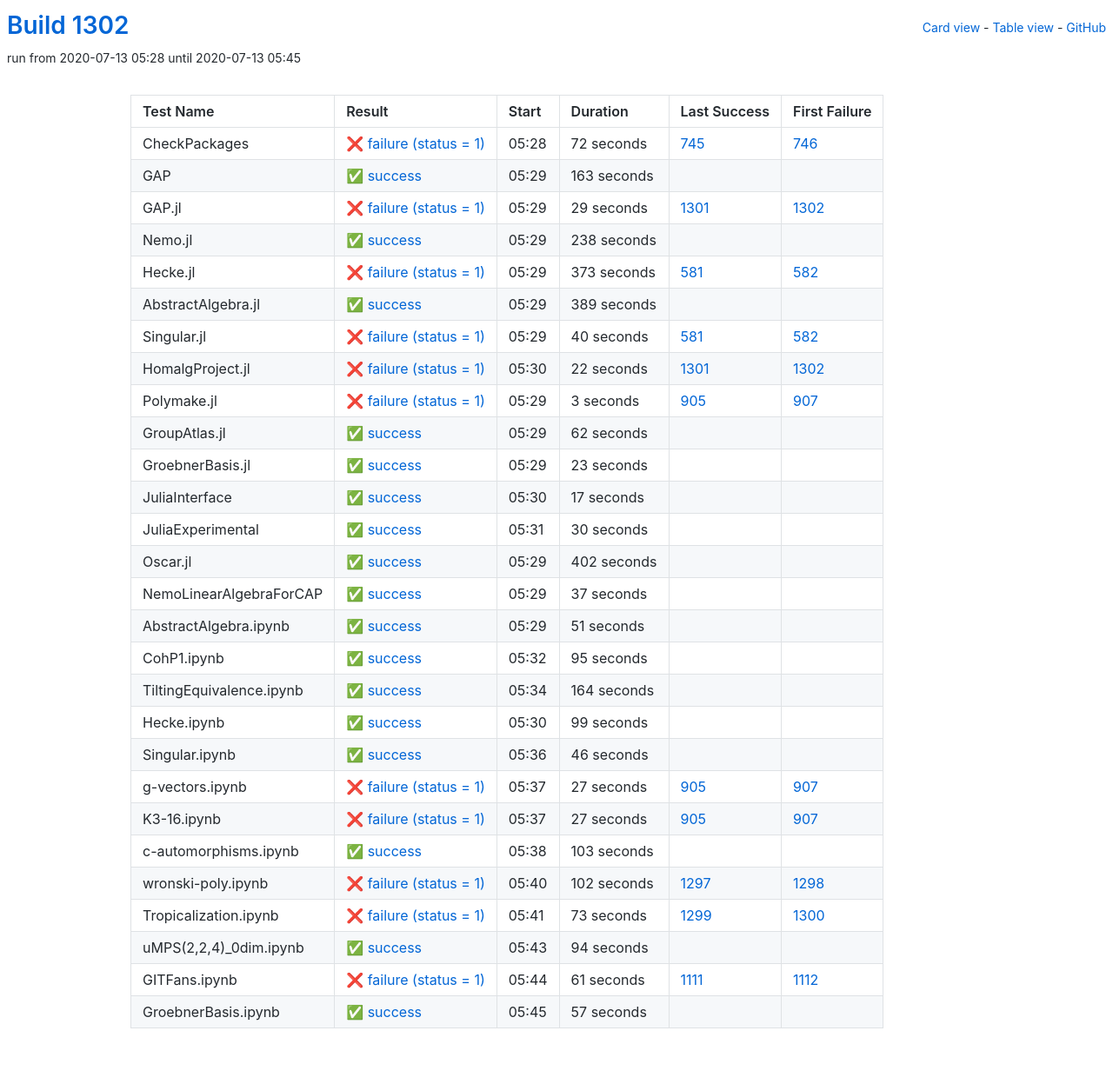
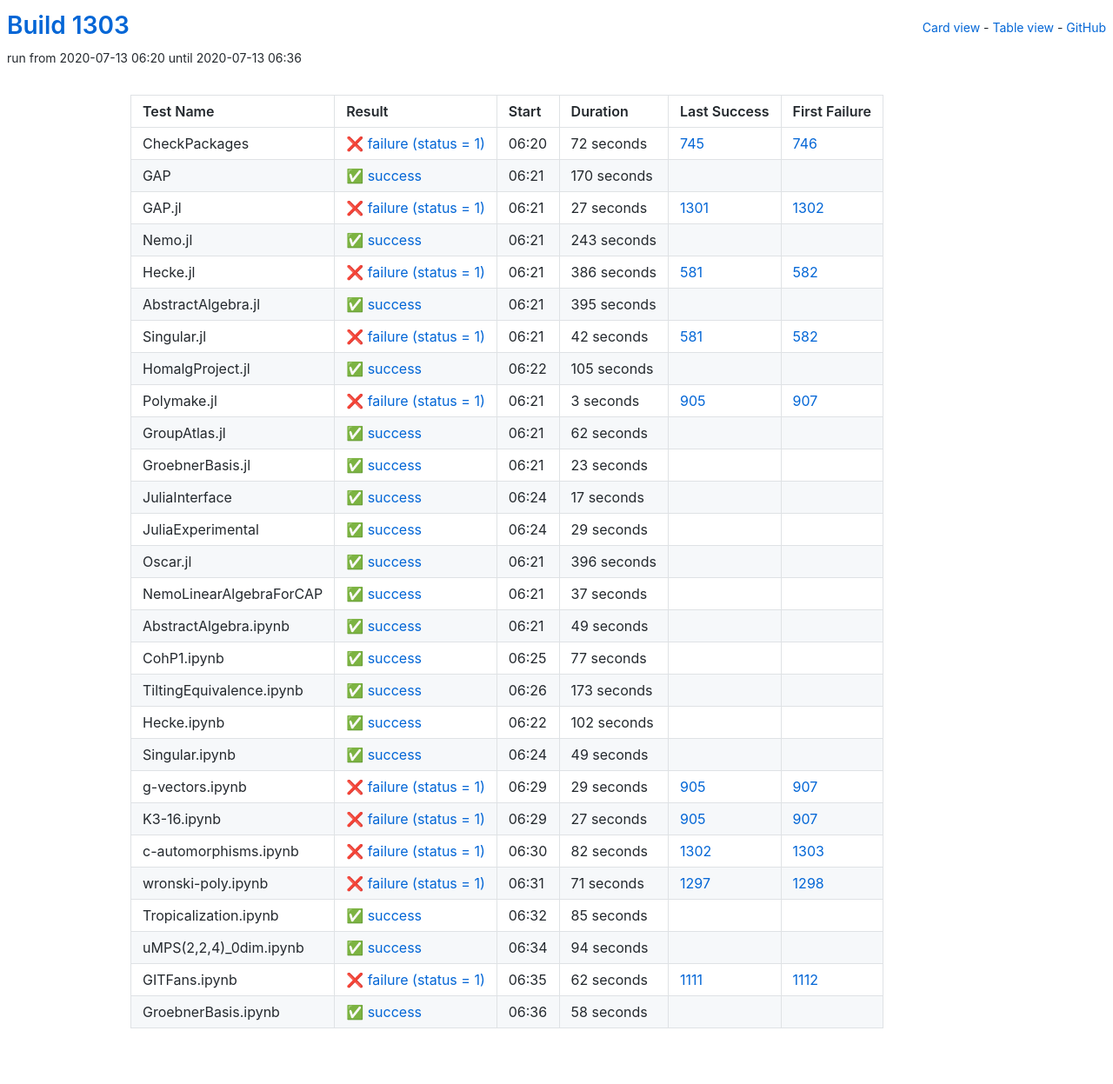
Before and after one commit to oscar-system/oscar-ci-status-1.4, a Jekyll site: the page built from table.html, in a window 1280 px wide. Shown: the whole page at 87% size. Built offline with Jekyll 4.4.1, drawn with Linux system fonts in a browser that asks for light colours.

Commit message:
Build #1303

```diff
--- a/_data/ci.yml
+++ b/_data/ci.yml
@@ -1,6 +1,6 @@
 ---
-build: 1302
-build_url: https://oscarci.mathematik.uni-kl.de/job/oscar-julia-1.4/1302/
+build: 1303
+build_url: https://oscarci.mathematik.uni-kl.de/job/oscar-julia-1.4/1303/
 job: oscar-julia-1.4
 organization: oscar-system
 repo: oscar-ci-status-1.4
@@ -8,8 +8,8 @@ repourl: https://github.com/oscar-system/oscar-ci-status-1.4
 tests:
 - name: CheckPackages
   id: checkpackages
-  log: https://oscarci.mathematik.uni-kl.de/job/oscar-julia-1.4/1302/artifact/logs/build-1302/CheckPackages.log
-  start: 2020-07-13 05:28
+  log: https://oscarci.mathematik.uni-kl.de/job/oscar-julia-1.4/1303/artifact/logs/build-1303/CheckPackages.log
+  start: 2020-07-13 06:20
   success: false
   exitcode: 1
   status: failure
@@ -20,92 +20,92 @@ tests:
   first_failure_url: https://oscarci.mathematik.uni-kl.de/job/oscar-julia-1.4/746/
 - name: GAP
   id: gap
-  log: https://oscarci.mathematik.uni-kl.de/job/oscar-julia-1.4/1302/artifact/logs/build-1302/GAP.log
-  start: 2020-07-13 05:29
+  log: https://oscarci.mathematik.uni-kl.de/job/oscar-julia-1.4/1303/artifact/logs/build-1303/GAP.log
+  start: 2020-07-13 06:21
   success: true
   exitcode: 0
   status: success
-  duration: 163
+  duration: 170
   last_success: false
   last_success_url:
   first_failure: false
   first_failure_url:
 - name: GAP.jl
   id: gap-jl
-  log: https://oscarci.mathematik.uni-kl.de/job/oscar-julia-1.4/1302/artifact/logs/build-1302/GAP.jl.log
-  start: 2020-07-13 05:29
+  log: https://oscarci.mathematik.uni-kl.de/job/oscar-julia-1.4/1303/artifact/logs/build-1303/GAP.jl.log
+  start: 2020-07-13 06:21
   success: false
   exitcode: 1
   status: failure
-  duration: 29
+  duration: 27
   last_success: 1301
   last_success_url: https://oscarci.mathematik.uni-kl.de/job/oscar-julia-1.4/1301/
   first_failure: 1302
   first_failure_url: https://oscarci.mathematik.uni-kl.de/job/oscar-julia-1.4/1302/
 - name: Nemo.jl
   id: nemo-jl
-  log: https://oscarci.mathematik.uni-kl.de/job/oscar-julia-1.4/1302/artifact/logs/build-1302/Nemo.jl.log
-  start: 2020-07-13 05:29
+  log: https://oscarci.mathematik.uni-kl.de/job/oscar-julia-1.4/1303/artifact/logs/build-1303/Nemo.jl.log
+  start: 2020-07-13 06:21
   success: true
   exitcode: 0
   status: success
-  duration: 238
+  duration: 243
   last_success: false
   last_success_url:
   first_failure: false
   first_failure_url:
 - name: Hecke.jl
   id: hecke-jl
-  log: https://oscarci.mathematik.uni-kl.de/job/oscar-julia-1.4/1302/artifact/logs/build-1302/Hecke.jl.log
-  start: 2020-07-13 05:29
+  log: https://oscarci.mathematik.uni-kl.de/job/oscar-julia-1.4/1303/artifact/logs/build-1303/Hecke.jl.log
+  start: 2020-07-13 06:21
   success: false
   exitcode: 1
   status: failure
-  duration: 373
+  duration: 386
   last_success: 581
   last_success_url: https://oscarci.mathematik.uni-kl.de/job/oscar-julia-1.4/581/
   first_failure: 582
   first_failure_url: https://oscarci.mathematik.uni-kl.de/job/oscar-julia-1.4/582/
 - name: AbstractAlgebra.jl
   id: abstractalgebra-jl
-  log: https://oscarci.mathematik.uni-kl.de/job/oscar-julia-1.4/1302/artifact/logs/build-1302/AbstractAlgebra.jl.log
-  start: 2020-07-13 05:29
+  log: https://oscarci.mathematik.uni-kl.de/job/oscar-julia-1.4/1303/artifact/logs/build-1303/AbstractAlgebra.jl.log
+  start: 2020-07-13 06:21
   success: true
   exitcode: 0
   status: success
-  duration: 389
+  duration: 395
   last_success: false
   last_success_url:
   first_failure: false
   first_failure_url:
 - name: Singular.jl
   id: singular-jl
-  log: https://oscarci.mathematik.uni-kl.de/job/oscar-julia-1.4/1302/artifact/logs/build-1302/Singular.jl.log
-  start: 2020-07-13 05:29
+  log: https://oscarci.mathematik.uni-kl.de/job/oscar-julia-1.4/1303/artifact/logs/build-1303/Singular.jl.log
+  start: 2020-07-13 06:21
   success: false
   exitcode: 1
   status: failure
-  duration: 40
+  duration: 42
   last_success: 581
   last_success_url: https://oscarci.mathematik.uni-kl.de/job/oscar-julia-1.4/581/
   first_failure: 582
   first_failure_url: https://oscarci.mathematik.uni-kl.de/job/oscar-julia-1.4/582/
 - name: HomalgProject.jl
   id: homalgproject-jl
-  log: https://oscarci.mathematik.uni-kl.de/job/oscar-julia-1.4/1302/artifact/logs/build-1302/HomalgProject.jl.log
-  start: 2020-07-13 05:30
-  success: false
-  exitcode: 1
-  status: failure
-  duration: 22
-  last_success: 1301
-  last_success_url: https://oscarci.mathematik.uni-kl.de/job/oscar-julia-1.4/1301/
-  first_failure: 1302
-  first_failure_url: https://oscarci.mathematik.uni-kl.de/job/oscar-julia-1.4/1302/
+  log: https://oscarci.mathematik.uni-kl.de/job/oscar-julia-1.4/1303/artifact/logs/build-1303/HomalgProject.jl.log
+  start: 2020-07-13 06:22
+  success: true
+  exitcode: 0
+  status: success
+  duration: 105
+  last_success: false
+  last_success_url:
+  first_failure: false
+  first_failure_url:
 - name: Polymake.jl
   id: polymake-jl
-  log: https://oscarci.mathematik.uni-kl.de/job/oscar-julia-1.4/1302/artifact/logs/build-1302/Polymake.jl.log
-  start: 2020-07-13 05:29
+  log: https://oscarci.mathematik.uni-kl.de/job/oscar-julia-1.4/1303/artifact/logs/build-1303/Polymake.jl.log
+  start: 2020-07-13 06:21
   success: false
   exitcode: 1
   status: failure
@@ -116,8 +116,8 @@ tests:
   first_failure_url: https://oscarci.mathematik.uni-kl.de/job/oscar-julia-1.4/907/
 - name: GroupAtlas.jl
   id: groupatlas-jl
-  log: https://oscarci.mathematik.uni-kl.de/job/oscar-julia-1.4/1302/artifact/logs/build-1302/GroupAtlas.jl.log
-  start: 2020-07-13 05:29
+  log: https://oscarci.mathematik.uni-kl.de/job/oscar-julia-1.4/1303/artifact/logs/build-1303/GroupAtlas.jl.log
+  start: 2020-07-13 06:21
   success: true
   exitcode: 0
   status: success
@@ -128,8 +128,8 @@ tests:
   first_failure_url:
 - name: GroebnerBasis.jl
   id: groebnerbasis-jl
-  log: https://oscarci.mathematik.uni-kl.de/job/oscar-julia-1.4/1302/artifact/logs/build-1302/GroebnerBasis.jl.log
-  start: 2020-07-13 05:29
+  log: https://oscarci.mathematik.uni-kl.de/job/oscar-julia-1.4/1303/artifact/logs/build-1303/GroebnerBasis.jl.log
+  start: 2020-07-13 06:21
   success: true
   exitcode: 0
   status: success
@@ -140,8 +140,8 @@ tests:
   first_failure_url:
 - name: JuliaInterface
   id: juliainterface
-  log: https://oscarci.mathematik.uni-kl.de/job/oscar-julia-1.4/1302/artifact/logs/build-1302/JuliaInterface.log
-  start: 2020-07-13 05:30
+  log: https://oscarci.mathematik.uni-kl.de/job/oscar-julia-1.4/1303/artifact/logs/build-1303/JuliaInterface.log
+  start: 2020-07-13 06:24
   success: true
   exitcode: 0
   status: success
@@ -152,32 +152,32 @@ tests:
   first_failure_url:
 - name: JuliaExperimental
   id: juliaexperimental
-  log: https://oscarci.mathematik.uni-kl.de/job/oscar-julia-1.4/1302/artifact/logs/build-1302/JuliaExperimental.log
-  start: 2020-07-13 05:31
+  log: https://oscarci.mathematik.uni-kl.de/job/oscar-julia-1.4/1303/artifact/logs/build-1303/JuliaExperimental.log
+  start: 2020-07-13 06:24
   success: true
   exitcode: 0
   status: success
-  duration: 30
+  duration: 29
   last_success: false
   last_success_url:
   first_failure: false
   first_failure_url:
 - name: Oscar.jl
   id: oscar-jl
-  log: https://oscarci.mathematik.uni-kl.de/job/oscar-julia-1.4/1302/artifact/logs/build-1302/Oscar.jl.log
-  start: 2020-07-13 05:29
+  log: https://oscarci.mathematik.uni-kl.de/job/oscar-julia-1.4/1303/artifact/logs/build-1303/Oscar.jl.log
+  start: 2020-07-13 06:21
   success: true
   exitcode: 0
   status: success
-  duration: 402
+  duration: 396
   last_success: false
   last_success_url:
   first_failure: false
   first_failure_url:
 - name: NemoLinearAlgebraForCAP
   id: nemolinearalgebraforcap
-  log: https://oscarci.mathematik.uni-kl.de/job/oscar-julia-1.4/1302/artifact/logs/build-1302/NemoLinearAlgebraForCAP.log
-  start: 2020-07-13 05:29
+  log: https://oscarci.mathematik.uni-kl.de/job/oscar-julia-1.4/1303/artifact/logs/build-1303/NemoLinearAlgebraForCAP.log
+  start: 2020-07-13 06:21
   success: true
   exitcode: 0
   status: success
@@ -188,80 +188,80 @@ tests:
   first_failure_url:
 - name: AbstractAlgebra.ipynb
   id: abstractalgebra-ipynb
-  log: https://oscarci.mathematik.uni-kl.de/job/oscar-julia-1.4/1302/artifact/logs/build-1302/AbstractAlgebra.ipynb.log
-  start: 2020-07-13 05:29
+  log: https://oscarci.mathematik.uni-kl.de/job/oscar-julia-1.4/1303/artifact/logs/build-1303/AbstractAlgebra.ipynb.log
+  start: 2020-07-13 06:21
   success: true
   exitcode: 0
   status: success
-  duration: 51
+  duration: 49
   last_success: false
   last_success_url:
   first_failure: false
   first_failure_url:
 - name: CohP1.ipynb
   id: cohp1-ipynb
-  log: https://oscarci.mathematik.uni-kl.de/job/oscar-julia-1.4/1302/artifact/logs/build-1302/CohP1.ipynb.log
-  start: 2020-07-13 05:32
+  log: https://oscarci.mathematik.uni-kl.de/job/oscar-julia-1.4/1303/artifact/logs/build-1303/CohP1.ipynb.log
+  start: 2020-07-13 06:25
   success: true
   exitcode: 0
   status: success
-  duration: 95
+  duration: 77
   last_success: false
   last_success_url:
   first_failure: false
   first_failure_url:
 - name: TiltingEquivalence.ipynb
   id: tiltingequivalence-ipynb
-  log: https://oscarci.mathematik.uni-kl.de/job/oscar-julia-1.4/1302/artifact/logs/build-1302/TiltingEquivalence.ipynb.log
-  start: 2020-07-13 05:34
+  log: https://oscarci.mathematik.uni-kl.de/job/oscar-julia-1.4/1303/artifact/logs/build-1303/TiltingEquivalence.ipynb.log
+  start: 2020-07-13 06:26
   success: true
   exitcode: 0
   status: success
-  duration: 164
+  duration: 173
   last_success: false
   last_success_url:
   first_failure: false
   first_failure_url:
 - name: Hecke.ipynb
   id: hecke-ipynb
-  log: https://oscarci.mathematik.uni-kl.de/job/oscar-julia-1.4/1302/artifact/logs/build-1302/Hecke.ipynb.log
-  start: 2020-07-13 05:30
+  log: https://oscarci.mathematik.uni-kl.de/job/oscar-julia-1.4/1303/artifact/logs/build-1303/Hecke.ipynb.log
+  start: 2020-07-13 06:22
   success: true
   exitcode: 0
   status: success
-  duration: 99
+  duration: 102
   last_success: false
   last_success_url:
   first_failure: false
   first_failure_url:
 - name: Singular.ipynb
   id: singular-ipynb
-  log: https://oscarci.mathematik.uni-kl.de/job/oscar-julia-1.4/1302/artifact/logs/build-1302/Singular.ipynb.log
-  start: 2020-07-13 05:36
+  log: https://oscarci.mathematik.uni-kl.de/job/oscar-julia-1.4/1303/artifact/logs/build-1303/Singular.ipynb.log
+  start: 2020-07-13 06:24
   success: true
   exitcode: 0
   status: success
-  duration: 46
+  duration: 49
   last_success: false
   last_success_url:
   first_failure: false
   first_failure_url:
 - name: g-vectors.ipynb
   id: g-vectors-ipynb
-  log: https://oscarci.mathematik.uni-kl.de/job/oscar-julia-1.4/1302/artifact/logs/build-1302/g-vectors.ipynb.log
-  start: 2020-07-13 05:37
+  log: https://oscarci.mathematik.uni-kl.de/job/oscar-julia-1.4/1303/artifact/logs/build-1303/g-vectors.ipynb.log
+  start: 2020-07-13 06:29
   success: false
   exitcode: 1
   status: failure
-  duration: 27
+  duration: 29
   last_success: 905
   last_success_url: https://oscarci.mathematik.uni-kl.de/job/oscar-julia-1.4/905/
   first_failure: 907
   first_failure_url: https://oscarci.mathematik.uni-kl.de/job/oscar-julia-1.4/907/
 - name: K3-16.ipynb
   id: k3-16-ipynb
-  log: https://oscarci.mathematik.uni-kl.de/job/oscar-julia-1.4/1302/artifact/logs/build-1302/K3-16.ipynb.log
-  start: 2020-07-13 05:37
+  log: https://oscarci.mathematik.uni-kl.de/job/oscar-julia-1.4/1303/artifact/logs/build-1303/K3-16.ipynb.log
+  start: 2020-07-13 06:29
   success: false
   exitcode: 1
   status: failure
@@ -272,44 +272,44 @@ tests:
   first_failure_url: https://oscarci.mathematik.uni-kl.de/job/oscar-julia-1.4/907/
 - name: c-automorphisms.ipynb
   id: c-automorphisms-ipynb
-  log: https://oscarci.mathematik.uni-kl.de/job/oscar-julia-1.4/1302/artifact/logs/build-1302/c-automorphisms.ipynb.log
-  start: 2020-07-13 05:38
-  success: true
-  exitcode: 0
-  status: success
-  duration: 103
-  last_success: false
-  last_success_url:
-  first_failure: false
-  first_failure_url:
-- name: wronski-poly.ipynb
-  id: wronski-poly-ipynb
-  log: https://oscarci.mathematik.uni-kl.de/job/oscar-julia-1.4/1302/artifact/logs/build-1302/wronski-poly.ipynb.log
-  start: 2020-07-13 05:40
+  log: https://oscarci.mathematik.uni-kl.de/job/oscar-julia-1.4/1303/artifact/logs/build-1303/c-automorphisms.ipynb.log
+  start: 2020-07-13 06:30
   success: false
   exitcode: 1
   status: failure
-  duration: 102
+  duration: 82
+  last_success: 1302
+  last_success_url: https://oscarci.mathematik.uni-kl.de/job/oscar-julia-1.4/1302/
+  first_failure: 1303
+  first_failure_url: https://oscarci.mathematik.uni-kl.de/job/oscar-julia-1.4/1303/
+- name: wronski-poly.ipynb
+  id: wronski-poly-ipynb
+  log: https://oscarci.mathematik.uni-kl.de/job/oscar-julia-1.4/1303/artifact/logs/build-1303/wronski-poly.ipynb.log
+  start: 2020-07-13 06:31
+  success: false
+  exitcode: 1
+  status: failure
+  duration: 71
   last_success: 1297
   last_success_url: https://oscarci.mathematik.uni-kl.de/job/oscar-julia-1.4/1297/
   first_failure: 1298
   first_failure_url: https://oscarci.mathematik.uni-kl.de/job/oscar-julia-1.4/1298/
 - name: Tropicalization.ipynb
   id: tropicalization-ipynb
-  log: https://oscarci.mathematik.uni-kl.de/job/oscar-julia-1.4/1302/artifact/logs/build-1302/Tropicalization.ipynb.log
-  start: 2020-07-13 05:41
-  success: false
-  exitcode: 1
-  status: failure
-  duration: 73
-  last_success: 1299
-  last_success_url: https://oscarci.mathematik.uni-kl.de/job/oscar-julia-1.4/1299/
-  first_failure: 1300
-  first_failure_url: https://oscarci.mathematik.uni-kl.de/job/oscar-julia-1.4/1300/
+  log: https://oscarci.mathematik.uni-kl.de/job/oscar-julia-1.4/1303/artifact/logs/build-1303/Tropicalization.ipynb.log
+  start: 2020-07-13 06:32
+  success: true
+  exitcode: 0
+  status: success
+  duration: 85
+  last_success: false
+  last_success_url:
+  first_failure: false
+  first_failure_url:
 - name: uMPS(2,2,4)_0dim.ipynb
   id: umps-2-2-4-0dim-ipynb
-  log: https://oscarci.mathematik.uni-kl.de/job/oscar-julia-1.4/1302/artifact/logs/build-1302/uMPS-2-2-4-_0dim.ipynb.log
-  start: 2020-07-13 05:43
+  log: https://oscarci.mathematik.uni-kl.de/job/oscar-julia-1.4/1303/artifact/logs/build-1303/uMPS-2-2-4-_0dim.ipynb.log
+  start: 2020-07-13 06:34
   success: true
   exitcode: 0
   status: success
@@ -320,24 +320,24 @@ tests:
   first_failure_url:
 - name: GITFans.ipynb
   id: gitfans-ipynb
-  log: https://oscarci.mathematik.uni-kl.de/job/oscar-julia-1.4/1302/artifact/logs/build-1302/GITFans.ipynb.log
-  start: 2020-07-13 05:44
+  log: https://oscarci.mathematik.uni-kl.de/job/oscar-julia-1.4/1303/artifact/logs/build-1303/GITFans.ipynb.log
+  start: 2020-07-13 06:35
   success: false
   exitcode: 1
   status: failure
-  duration: 61
+  duration: 62
   last_success: 1111
   last_success_url: https://oscarci.mathematik.uni-kl.de/job/oscar-julia-1.4/1111/
   first_failure: 1112
   first_failure_url: https://oscarci.mathematik.uni-kl.de/job/oscar-julia-1.4/1112/
 - name: GroebnerBasis.ipynb
   id: groebnerbasis-ipynb
-  log: https://oscarci.mathematik.uni-kl.de/job/oscar-julia-1.4/1302/artifact/logs/build-1302/GroebnerBasis.ipynb.log
-  start: 2020-07-13 05:45
+  log: https://oscarci.mathematik.uni-kl.de/job/oscar-julia-1.4/1303/artifact/logs/build-1303/GroebnerBasis.ipynb.log
+  start: 2020-07-13 06:36
   success: true
   exitcode: 0
   status: success
-  duration: 57
+  duration: 58
   last_success: false
   last_success_url:
   first_failure: false
```
Also changed, not shown: README.md.
